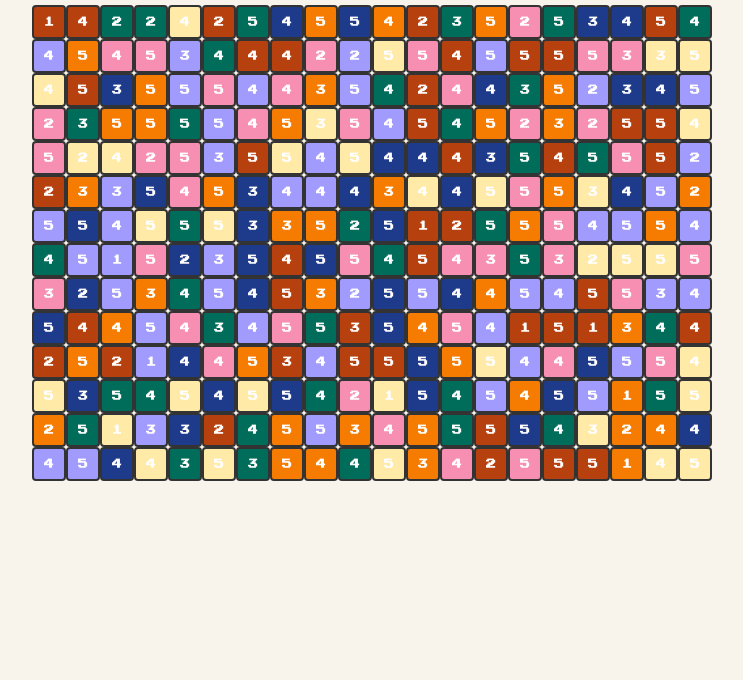
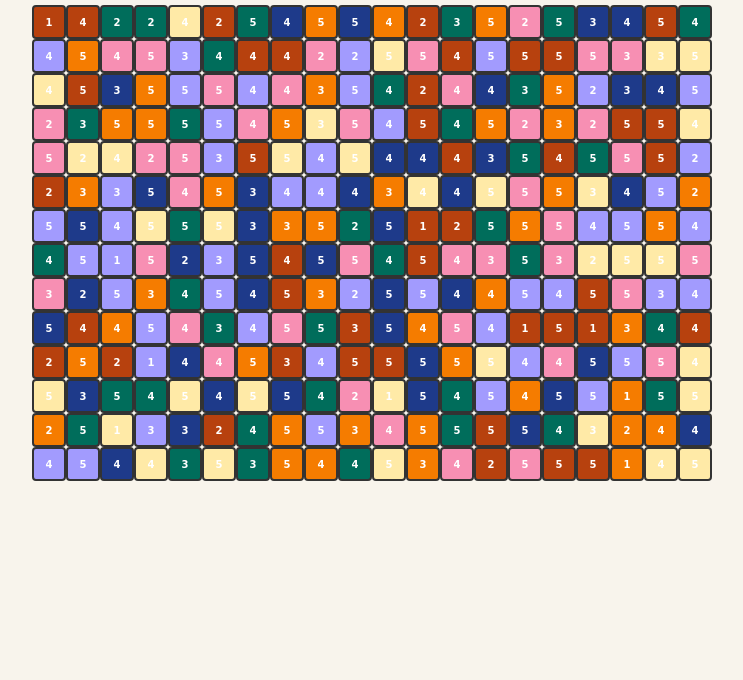
Before and after one commit to windymindy97/Gatcha, a plain HTML site: page index2.html in a window 1280 px wide. Shown: the part 120-800 px from the top of the page, without its empty margins (270-1013 px from the left). Drawn offline with Linux system fonts and the light colour scheme.

Commit message:
Update index2.html

```diff
--- a/index2.html
+++ b/index2.html
@@ -8,7 +8,7 @@
   <style>
     body {
       background: #f8f4ec;
-      font-family: 'Press Start 2P', cursive;
+      font-family: '서울남산 장체B', cursive;
       display: flex;
       flex-direction: column;
       align-items: center;
```
